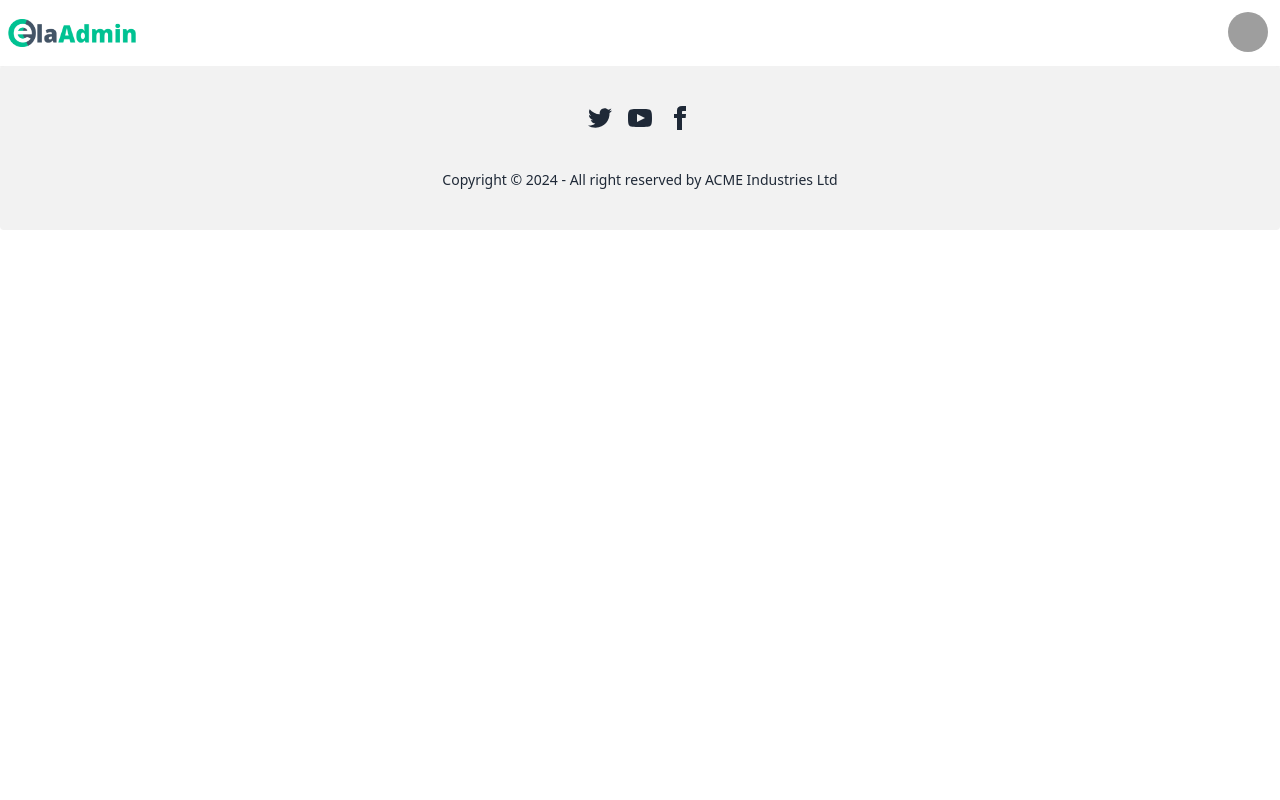
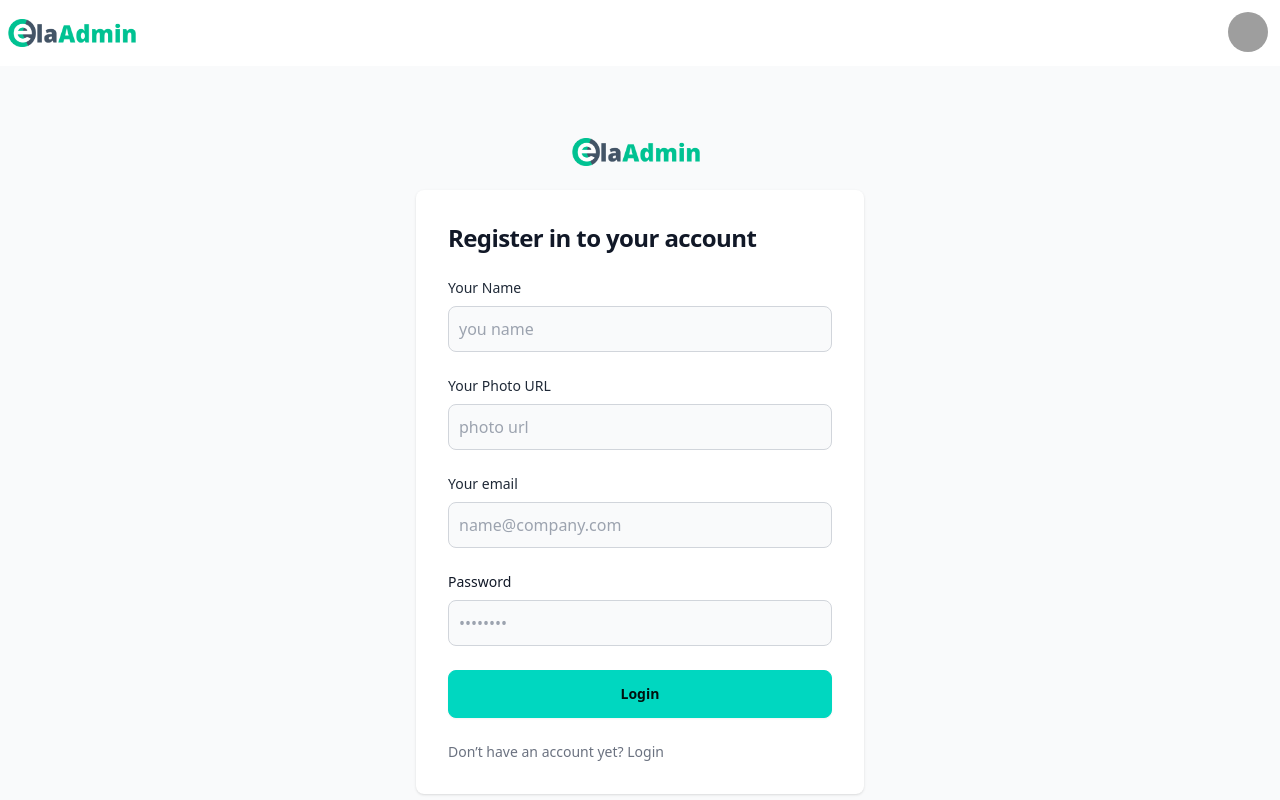
Before and after one commit to rishowrav/elaadmin-jobtask, a React (Vite) app: page /register in a window 1280 px wide. Shown: the top 800 px of the page. Built offline with nearby package versions, Linux system fonts and the light colour scheme; grey boxes are pictures that could not be loaded.

Commit message:
register page has been created

```diff
--- a/src/pages/Login.jsx
+++ b/src/pages/Login.jsx
@@ -1,4 +1,6 @@
 import React from "react";
+import { Link } from "react-router-dom";
+import { FcGoogle } from "react-icons/fc";
 
 const Login = () => {
   return (
@@ -50,14 +52,21 @@ const Login = () => {
               </div>
             </form>
 
+            <hr />
+            <div>
+              <button className="btn  w-full">
+                <FcGoogle className="text-xl" /> <span>Log in with Google</span>
+              </button>
+            </div>
+
             <p className="text-sm font-light text-gray-500">
               Don’t have an account yet?{" "}
-              <a
-                href="#"
+              <Link
                 className="font-medium text-primary-600 hover:underline "
+                to="/register"
               >
                 Register
-              </a>
+              </Link>
             </p>
           </div>
         </div>
--- a/src/pages/Register.jsx
+++ b/src/pages/Register.jsx
@@ -1,7 +1,96 @@
 import React from "react";
+import { Link } from "react-router-dom";
 
 const Register = () => {
-  return <div></div>;
+  return (
+    <section className="bg-gray-50">
+      <div className="flex flex-col items-center justify-center px-6 py-8 mx-auto md:h-screen lg:py-0">
+        <a href="#" className="flex items-center mb-6 text-2xl font-semibold ">
+          <img className="w-32 mr-2" src="logo.webp" alt="logo" />
+        </a>
+        <div className="w-full bg-white rounded-lg shadow dark:border md:mt-0 sm:max-w-md xl:p-0 ">
+          <div className="p-6 space-y-4 md:space-y-6 sm:p-8">
+            <h1 className="text-xl font-bold leading-tight tracking-tight text-gray-900 md:text-2xl ">
+              Register in to your account
+            </h1>
+            <form className="space-y-4 md:space-y-6" action="#">
+              <div>
+                <label for="name" className="block mb-2 text-sm font-medium">
+                  Your Name
+                </label>
+                <input
+                  type="text"
+                  name="name"
+                  id="name"
+                  className="bg-gray-50 border border-gray-300 text-gray-900 rounded-lg focus:ring-primary-600 focus:border-primary-600 block w-full p-2.5"
+                  placeholder="you name"
+                  required=""
+                />
+              </div>
+              <div>
+                <label for="photo" className="block mb-2 text-sm font-medium">
+                  Your Photo URL
+                </label>
+                <input
+                  type="photo"
+                  name="photo"
+                  id="photo"
+                  className="bg-gray-50 border border-gray-300 text-gray-900 rounded-lg focus:ring-primary-600 focus:border-primary-600 block w-full p-2.5"
+                  placeholder="photo url"
+                  required=""
+                />
+              </div>
+              <div>
+                <label for="email" className="block mb-2 text-sm font-medium">
+                  Your email
+                </label>
+                <input
+                  type="email"
+                  name="email"
+                  id="email"
+                  className="bg-gray-50 border border-gray-300 text-gray-900 rounded-lg focus:ring-primary-600 focus:border-primary-600 block w-full p-2.5"
+                  placeholder="name@company.com"
+                  required=""
+                />
+              </div>
+              <div>
+                <label
+                  for="password"
+                  className="block mb-2 text-sm font-medium text-gray-900"
+                >
+                  Password
+                </label>
+                <input
+                  type="password"
+                  name="password"
+                  id="password"
+                  placeholder="••••••••"
+                  className="bg-gray-50 border border-gray-300 text-gray-900 rounded-lg focus:ring-primary-600 focus:border-primary-600 block w-full p-2.5"
+                  required=""
+                />
+              </div>
+
+              <div>
+                <button className="btn btn-accent w-full" type="submit">
+                  Login
+                </button>
+              </div>
+            </form>
+
+            <p className="text-sm font-light text-gray-500">
+              Don’t have an account yet?{" "}
+              <Link
+                className="font-medium text-primary-600 hover:underline "
+                to="/login"
+              >
+                Login
+              </Link>
+            </p>
+          </div>
+        </div>
+      </div>
+    </section>
+  );
 };
 
 export default Register;
```
